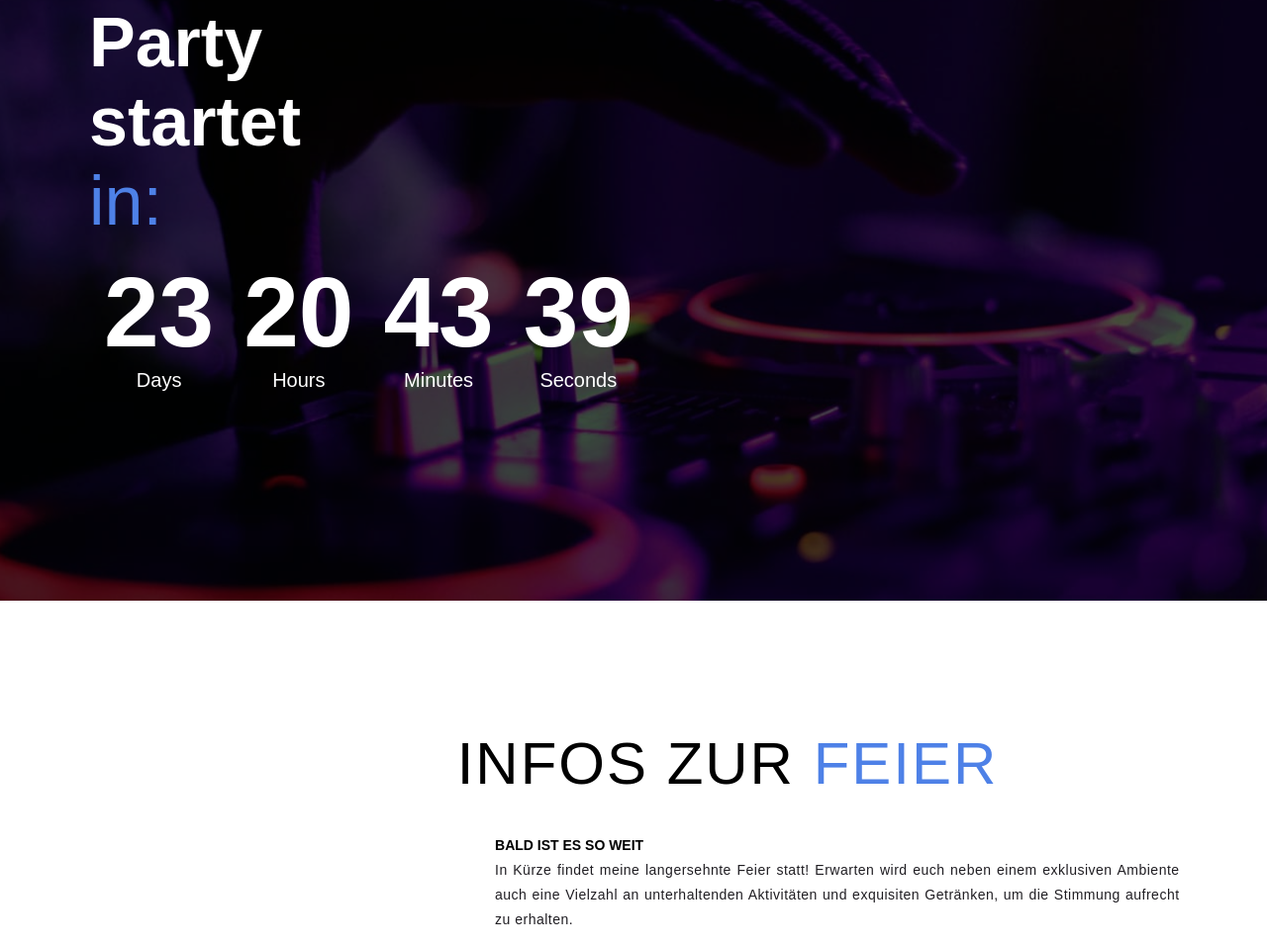
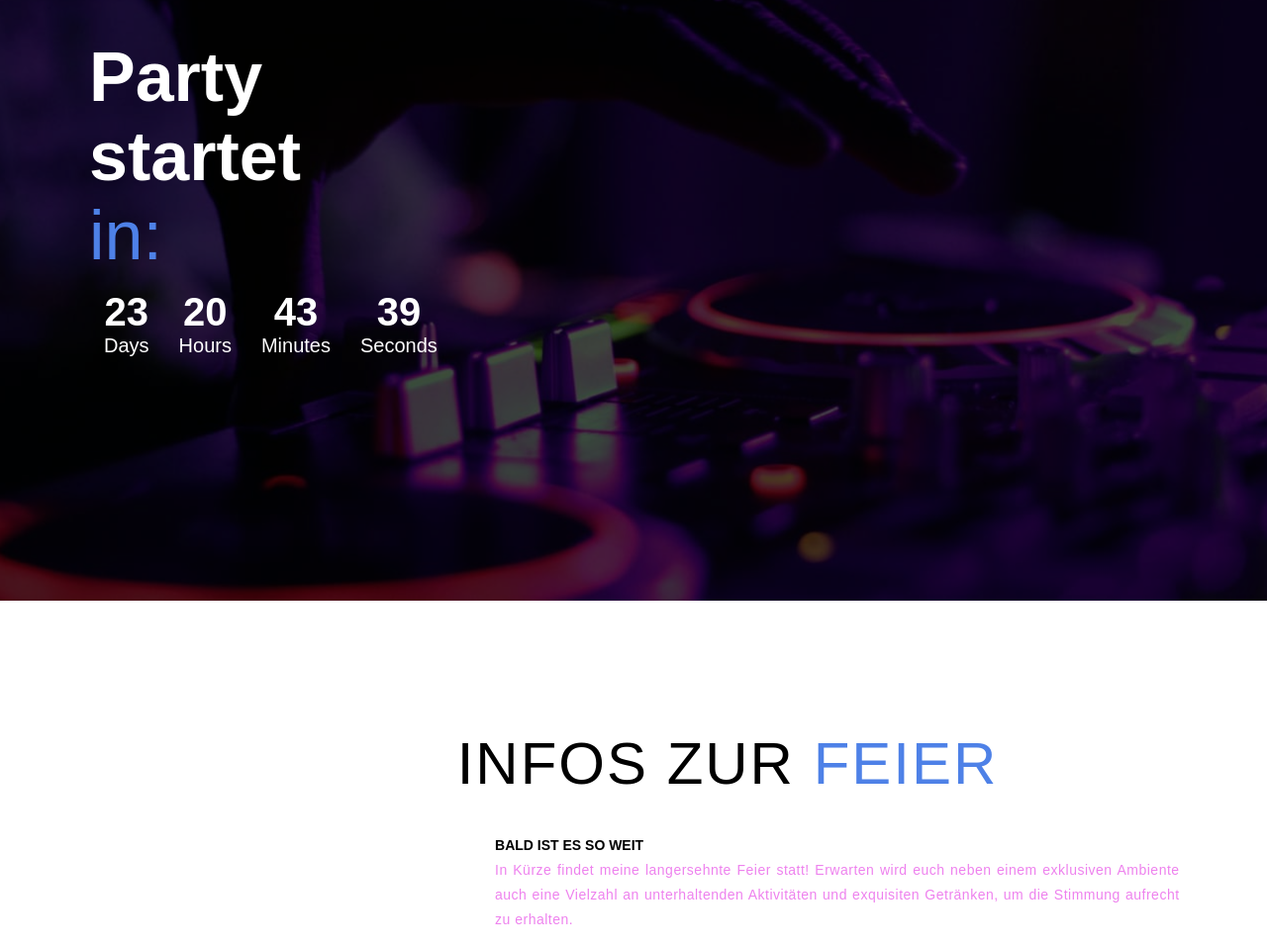
Before and after one commit to ChrisiTornado/birthday, a plain HTML site: page index.html in a window 1280 px wide. Shown: the part 193-1152 px from the top of the page at 99% size. Drawn offline with Linux system fonts and the light colour scheme.

Commit message:
color change

```diff
--- a/style.css
+++ b/style.css
@@ -31,7 +31,7 @@ img {
 	object-fit: cover;
 }
 p {
-	color: #201E23;
+	color: violet;
 	font-size: 1.4rem;
 	margin-top: 5px;
 	line-height: 2.5rem;
@@ -293,7 +293,7 @@ h3{
 .time h2 {
 	display: block;
 	width: fit-content;
-	font-size: 10rem;
+	font-size: 4rem;
 	position: relative;
 	color: transparent;
 	animation: text_reveal 0.5s ease forwards;
@@ -574,6 +574,8 @@ h3{
 }
 /* End Keyframes */
 
+/* Media Query For Tablet */
+@media only screen and (min-width: 768px) {
 	.cta {
 		font-size: 2.5rem;
 		padding: 20px 60px;
@@ -641,6 +643,7 @@ h1.section-title {
 	}
 	/* End About */
 
+}
 /* End Media Query For Tablet */
 
 /* Media Query For Desktop */
```
Lines whose indentation alone changed are shown as unchanged.
